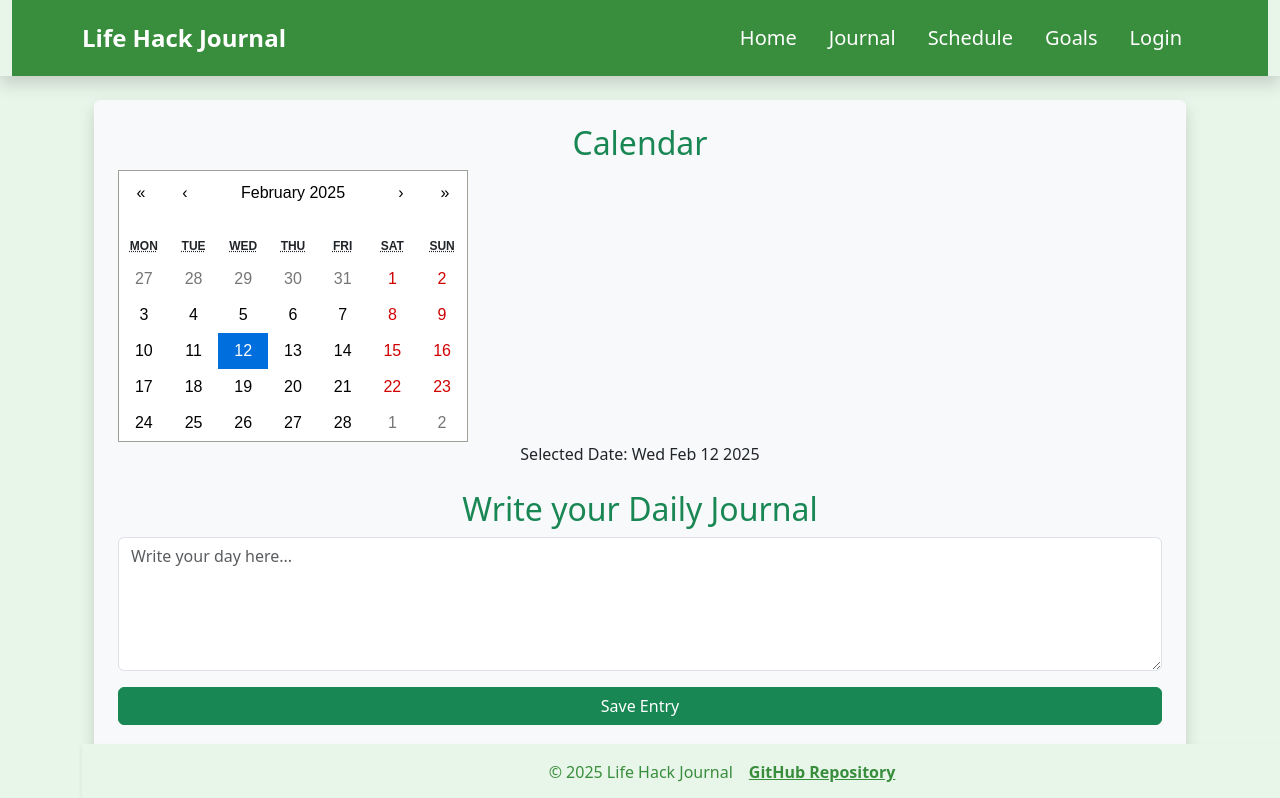
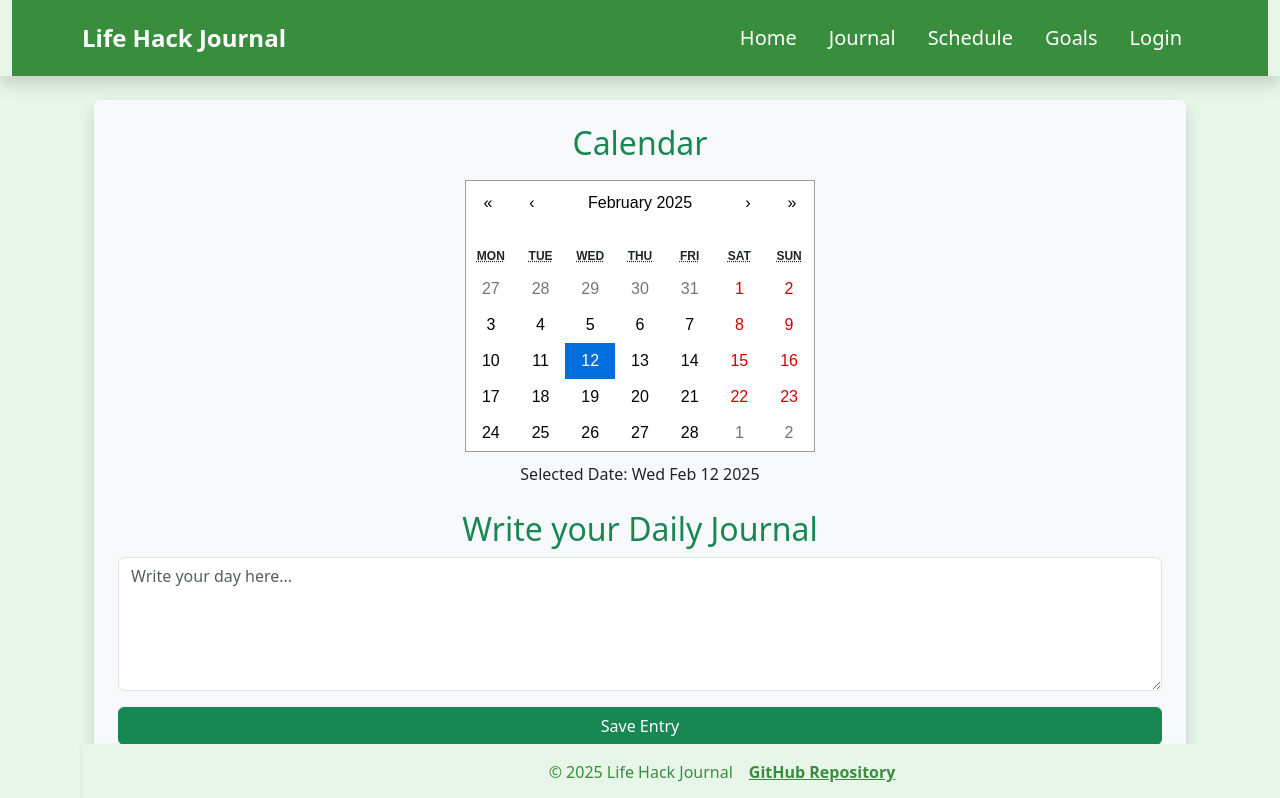
Before and after one commit to rikushiraiwa/startup, a React (Vite) app: page /journal in a window 1280 px wide. Shown: the top 798 px of the page. Built offline with nearby package versions, Linux system fonts and the light colour scheme; no server answers.

Commit message:
fix style

```diff
--- a/src/pages/journal.jsx
+++ b/src/pages/journal.jsx
@@ -36,9 +36,15 @@
     return (
         <div className="d-flex flex-column min-vh-100">
             <Container className="flex-grow-1 w-100">
-                <div className="bg-light p-4 rounded shadow">
+                <div className="bg-light p-4 rounded shadow text-center">
+
+                    {/* 📌 カレンダーを中央揃え */}
                     <h2 className="text-success text-center">Calendar</h2>
-                    <Calendar onChange={setDate} value={date} />
+                    <div className="d-flex justify-content-center align-items-center">
+                        <div style={{ width: "fit-content", padding: "10px", margin: "auto" }}>
+                            <Calendar onChange={setDate} value={date} />
+                        </div>
+                    </div>
                     <p className="text-center">Selected Date: {date.toDateString()}</p>
 
                     <h2 className="text-success text-center mt-4">Write your Daily Journal</h2>
```
